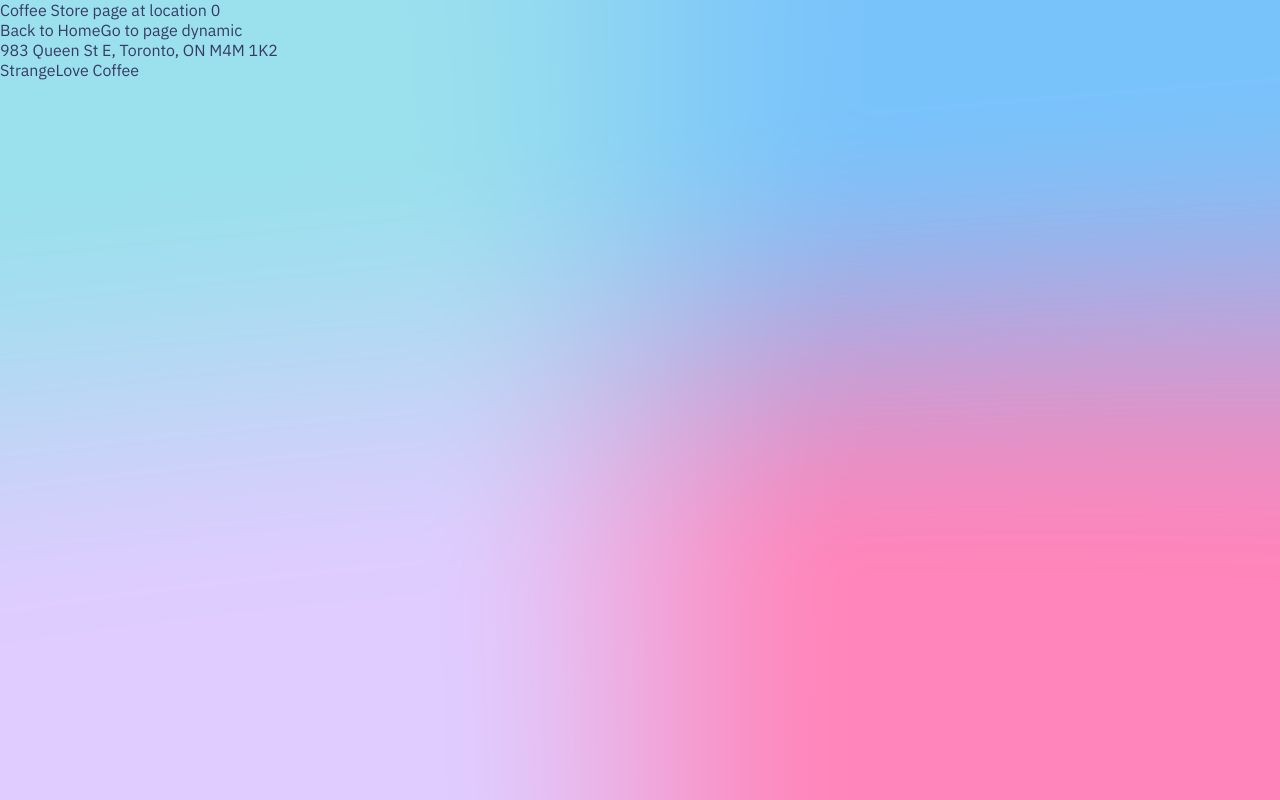
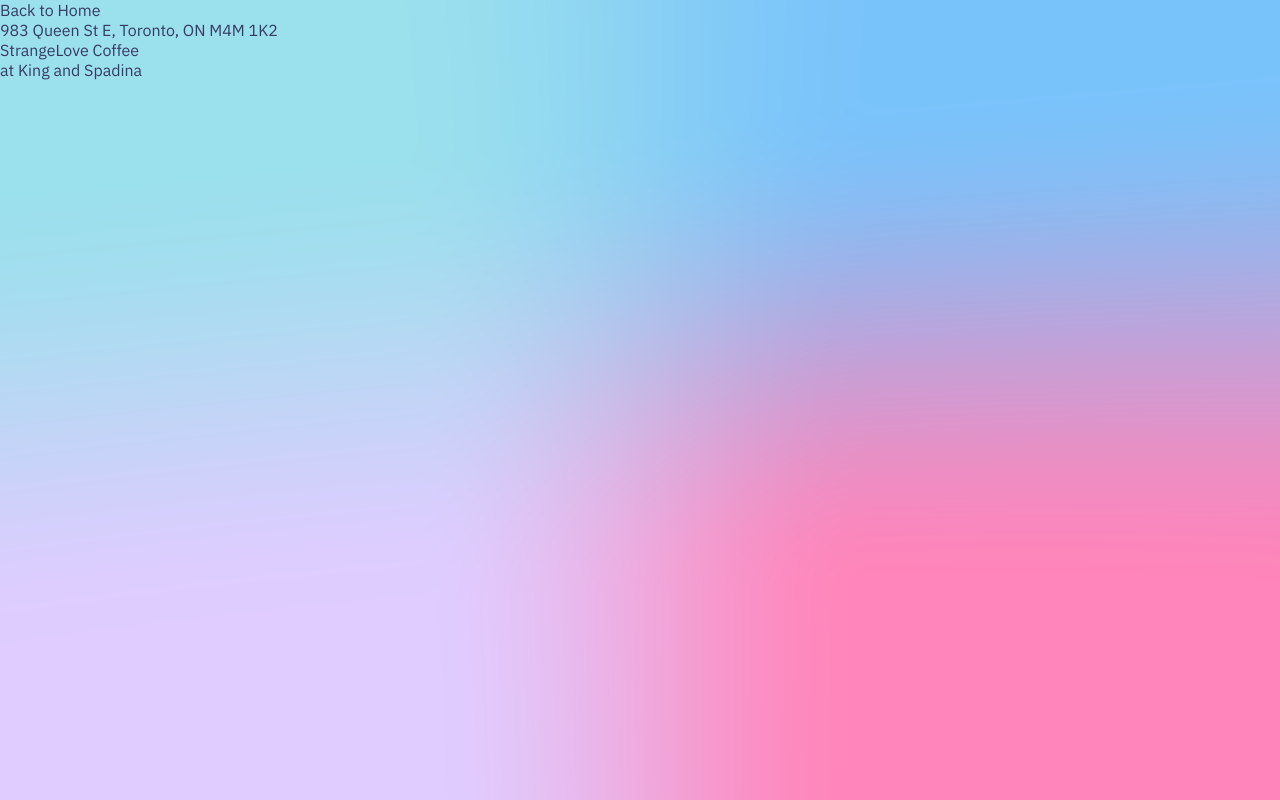
Before and after one commit to omkaradhali/discover-coffee-stores, a Next.js app: page /coffee-store/0 in a window 1280 px wide. Built offline with nearby package versions, Linux system fonts and the light colour scheme.

Commit message:
code cleanup

```diff
--- a/pages/coffee-store/[id].js
+++ b/pages/coffee-store/[id].js
@@ -2,6 +2,7 @@
 import { useRouter } from 'next/router';
 import Link from 'next/link';
 import coffeeStoresData from '../../data/coffee-stores.json'
+import Head from 'next/head';
 
 
 export function getStaticProps(staticProps) {
@@ -16,12 +17,17 @@
 }
 
 export function getStaticPaths() {
+
+  const paths  = coffeeStoresData.map(coffeeStore => {
+    return {
+      params: {
+        id: coffeeStore.id.toString(),
+      }
+    }
+  })
+
   return {
-    paths: [
-      { params: {id: "0"} },
-      { params: {id: "1"} },
-      { params: {id: "300"} }
-    ],
+    paths,
     fallback: false
   }
 }
@@ -30,18 +36,24 @@
 
   const router = useRouter()
 
+  if (router.isFallback){
+    return (<div>Loading....</div>)
+  }
+
+  const { address, name, neighbourhood } = props.coffeeStore
+
   console.log(router.query.id)
   return (
     <div>
-      <p>Coffee Store page at location {router.query.id}</p>
+      <Head>
+        <title>{name}</title>
+      </Head>
       <Link href="/">
         <a>Back to Home</a>
       </Link>
-      <Link href="/coffee-store/dynamic">
-        <a>Go to page dynamic</a>
-      </Link>
-      <p>{props.coffeeStore.address}</p>
-      <p>{props.coffeeStore.name}</p>
+      <p>{address}</p>
+      <p>{name}</p>
+      <p>{neighbourhood}</p>
     </div>
   )
 }
```
